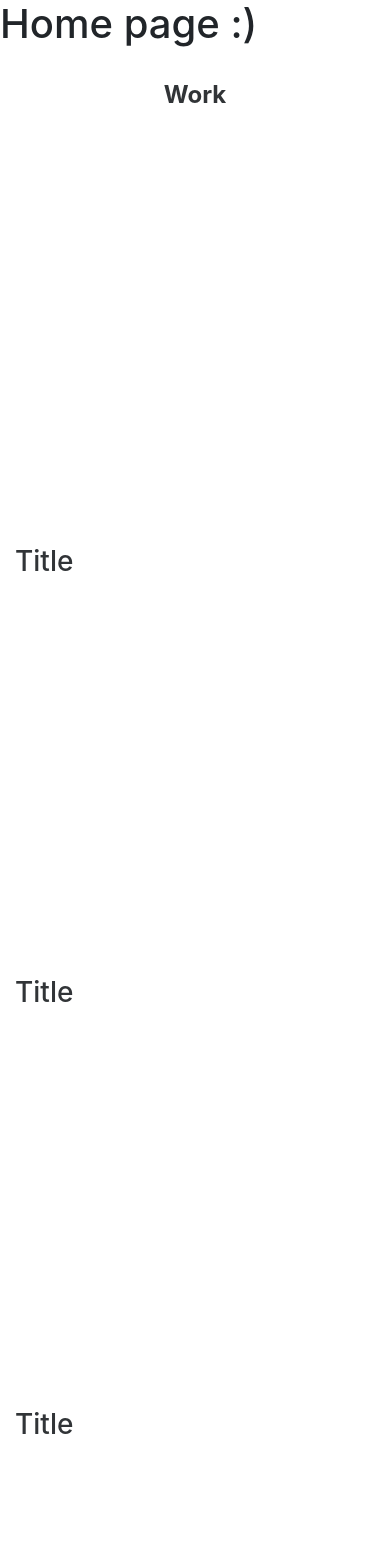
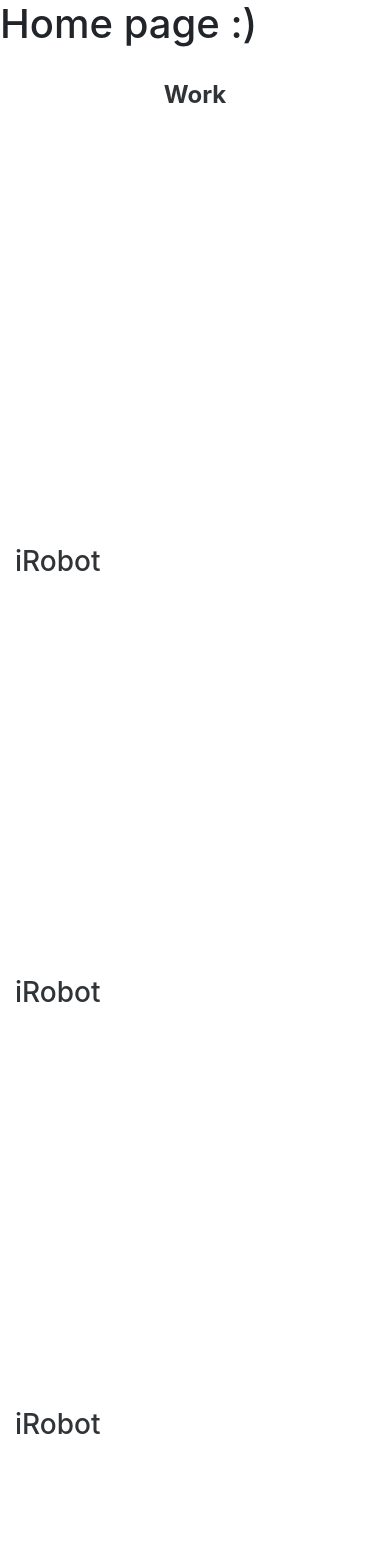
Before and after one commit to jwang329/jwang329.github.io, a React app: page / in a window 390 px wide. Shown: the top 1568 px of the page. Built offline with nearby package versions, Linux system fonts and the light colour scheme; the HTML template or start-up script is replaced by a standard one.

Commit message:
customized grid with cards

```diff
--- /dev/null
+++ b/client/src/components/pages/Card.js
@@ -0,0 +1,40 @@
+import React, { Component } from "react";
+
+import "../../utilities.css";
+import "./PhotoGrid.css";
+
+/**
+ * Card to render a photo and project preview
+ *
+ * Proptypes
+ * @param {string} title
+ */
+
+
+class Card extends Component {
+  constructor(props) {
+    super(props);
+    // Initialize Default State
+    this.state = {};
+  }
+
+  componentDidMount() {
+    // remember -- api calls go here!
+  }
+
+  render() {
+    return (
+      <>
+        <div className="col-md-4 col-lg-3 item">
+                <div className="box">
+                    <div className="cover">
+                    </div>
+                </div>
+                <h3>{this.props.title}</h3>
+            </div>
+      </>
+    );
+  }
+}
+
+export default Card;
--- a/client/src/components/pages/PhotoGrid.js
+++ b/client/src/components/pages/PhotoGrid.js
@@ -2,6 +2,9 @@
 
 import "../../utilities.css";
 import "./PhotoGrid.css";
+
+import Card from "./Card.js";
+
 
 
 class PhotoGrid extends Component {
@@ -16,7 +19,7 @@
     let card = (
         <>
         <div className="col-md-4 col-lg-3 item">
-                <div className="box" >
+                <div className="box" style={{backgroundImage: `url("https://www.freecodecamp.org/news/content/images/size/w2000/2020/12/fcc-bg-image-2.png")`}}>
                     <div className="cover">
                     </div>
                 </div>
@@ -34,6 +37,14 @@
                 <h2 className="text-center">Work </h2>
             </div>
             <div className="row people">
+                <Card title="iRobot"/>
+                <Card title="iRobot"/>
+                <Card title="iRobot"/>
+                <Card title="iRobot"/>
+                <Card title="iRobot"/>
+                <Card title="iRobot"/>
+                <Card title="iRobot"/>
+                <Card title="iRobot"/>
                 {card}
                 {card}
                 {card}
```
Also changed, not shown: client/src/components/pages/Card.css (added), client/src/medtronic.JPG (added).
